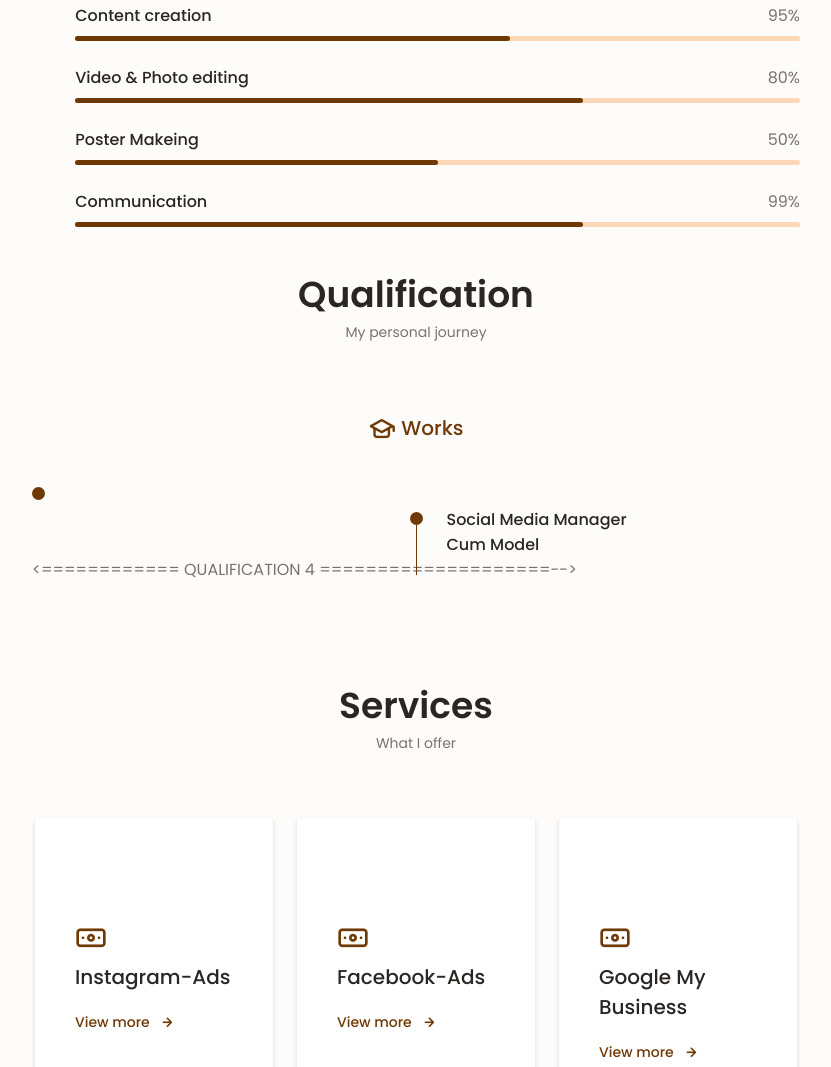
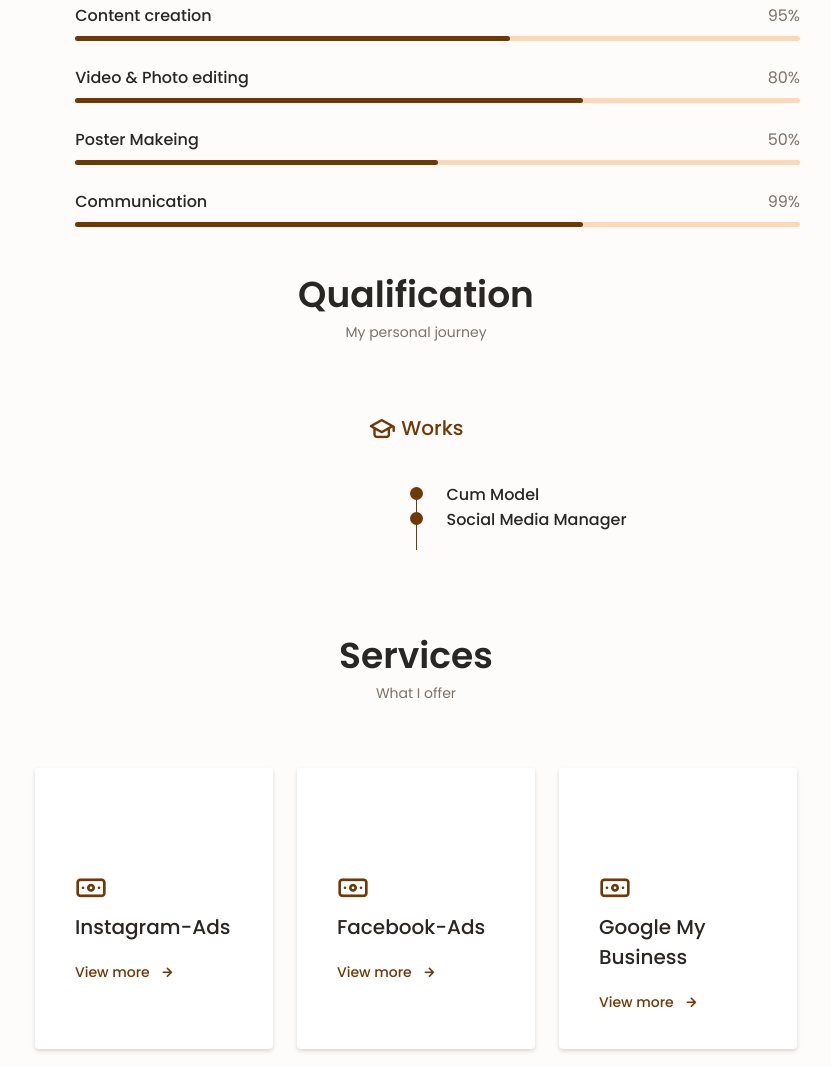
Before and after one commit to HYDRA-3301/Nidhi, a plain HTML site: page index.html in a window 1280 px wide. Shown: the part 1701-2768 px from the top of the page, without its empty margins (224-1055 px from the left). Drawn offline with nearby package versions, Linux system fonts and the light colour scheme.

Commit message:
Update index.html

```diff
--- a/index.html
+++ b/index.html
@@ -208,14 +208,20 @@
                 </div>
 
 
+              <div class="qualification__data">
+                <div></div>
+                <div>
+                   <span class="qualification__rounder"></span>
+                   <span class="qualification__line"></span>
+                </div>
 
-                 <div>
-                     <span class="qualification__rounder"></span>
-                     <span class="qualification__line"></span>
-                 </div>
-             </div>
+                <div>
+                    <h3 class="qualification__title">Cum Model</h3>
 
-             <!--==================== QUALIFICATION 2 ====================-->
+
+                </div>
+            </div>
+
              <div class="qualification__data">
                 <div></div>
                 <div>
@@ -225,12 +231,12 @@
 
                 <div>
                     <h3 class="qualification__title">Social Media Manager</h3>
-                      <h3 class="qualification__title">Cum Model</h3>
+
 
                 </div>
             </div>
 
-            <============ QUALIFICATION 4 ====================-->
+
 
 
 
```
